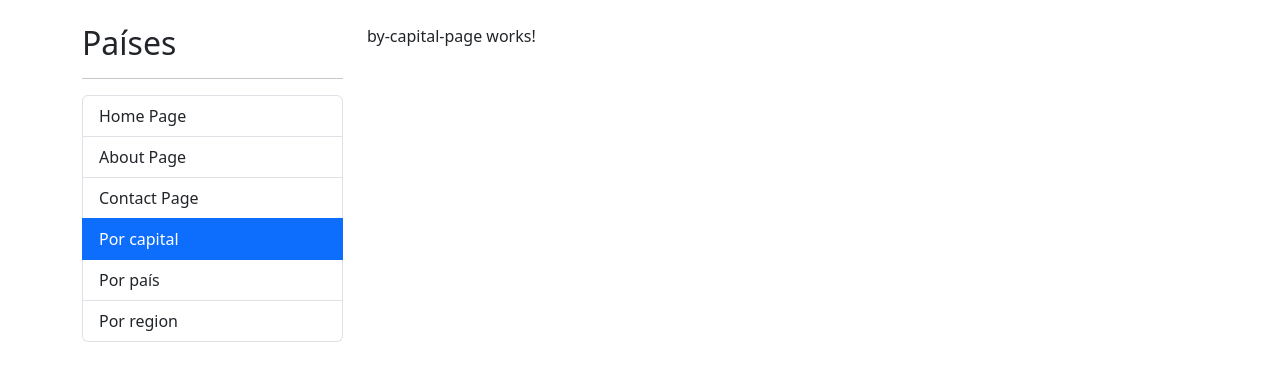
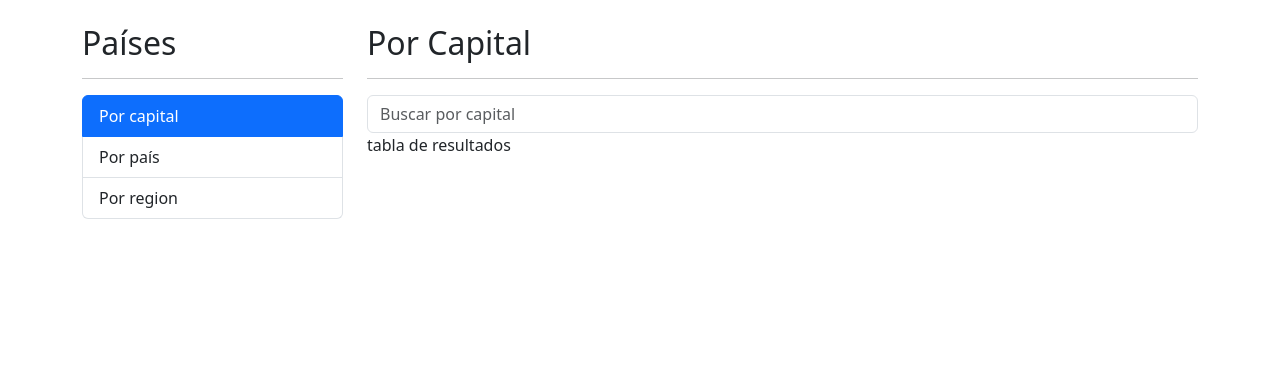
Before and after one commit to rjruiz-dev/countryApp, an Angular app: page /countries/by-capital in a window 1280 px wide. Shown: the top 380 px of the page. Built offline with nearby package versions, Linux system fonts and the light colour scheme.

Commit message:
Estructura de páginas y SearchBox Component

```diff
--- a/src/app/countries/countries-routing.module.ts
+++ b/src/app/countries/countries-routing.module.ts
@@ -22,6 +22,10 @@ const routes: Routes = [
     {
       path: 'by/:id',
       component: CountryPageComponent
+    },
+    {
+      path: '**',
+      redirectTo: 'by-capital'
     }
 ]
 
--- a/src/app/countries/countries.module.ts
+++ b/src/app/countries/countries.module.ts
@@ -6,6 +6,7 @@ import { ByCountryPageComponent } from './pages/by-country-page/by-country-page.
 import { ByRegionPageComponent } from './pages/by-region-page/by-region-page.component';
 import { CountryPageComponent } from './pages/country-page/country-page.component';
 import { CountriesRoutingModule } from './countries-routing.module';
+import { SharedModule } from "../shared/shared.module";
 
 @NgModule({
   declarations: [
@@ -16,7 +17,8 @@ import { CountriesRoutingModule } from './countries-routing.module';
   ],
   imports: [
     CommonModule,
-    CountriesRoutingModule
-  ]
+    CountriesRoutingModule,
+    SharedModule,
+]
 })
 export class CountriesModule { }
--- a/src/app/countries/pages/by-capital-page/by-capital-page.component.html
+++ b/src/app/countries/pages/by-capital-page/by-capital-page.component.html
@@ -1 +1,15 @@
-<p>by-capital-page works!</p>
+<h2>Por Capital</h2>
+<hr>
+
+<div class="row">
+    <div class="col">
+        <!-- search box -->
+        <shared-search-box placeholder="Buscar por capital"></shared-search-box>
+    </div>
+</div>
+
+<div class="row">
+    <div class="col">
+        tabla de resultados
+    </div>
+</div>
--- /dev/null
+++ b/src/app/shared/components/search-box/search-box.component.html
@@ -0,0 +1,5 @@
+<input
+    type="text"
+    [placeholder]="placeholder"
+    class="form-control"
+>
--- /dev/null
+++ b/src/app/shared/components/search-box/search-box.component.ts
@@ -0,0 +1,12 @@
+import { Component, Input } from '@angular/core';
+
+@Component({
+  selector: 'shared-search-box',
+  templateUrl: './search-box.component.html',
+  styles: ``
+})
+export class SearchBoxComponent {
+
+  @Input()
+  public placeholder: string = '';
+}
--- a/src/app/shared/components/sidebar/sidebar.component.html
+++ b/src/app/shared/components/sidebar/sidebar.component.html
@@ -2,7 +2,7 @@
 <hr>
 
 <ul class="list-group">
-    <li routerLink=""
+    <!-- <li routerLink=""
         [routerLinkActiveOptions]="{ exact: true }"
         routerLinkActive="active"
         class="list-group-item">
@@ -17,7 +17,7 @@
         routerLinkActive="active"
         class="list-group-item active">
         Contact Page
-    </li>
+    </li> -->
     <li routerLink="countries/by-capital"
         routerLinkActive="active"
         class="list-group-item active">
```
Also changed, not shown: src/app/app-routing.module.ts (+5 -5 lines), src/app/shared/shared.module.ts (+5 -2 lines).
